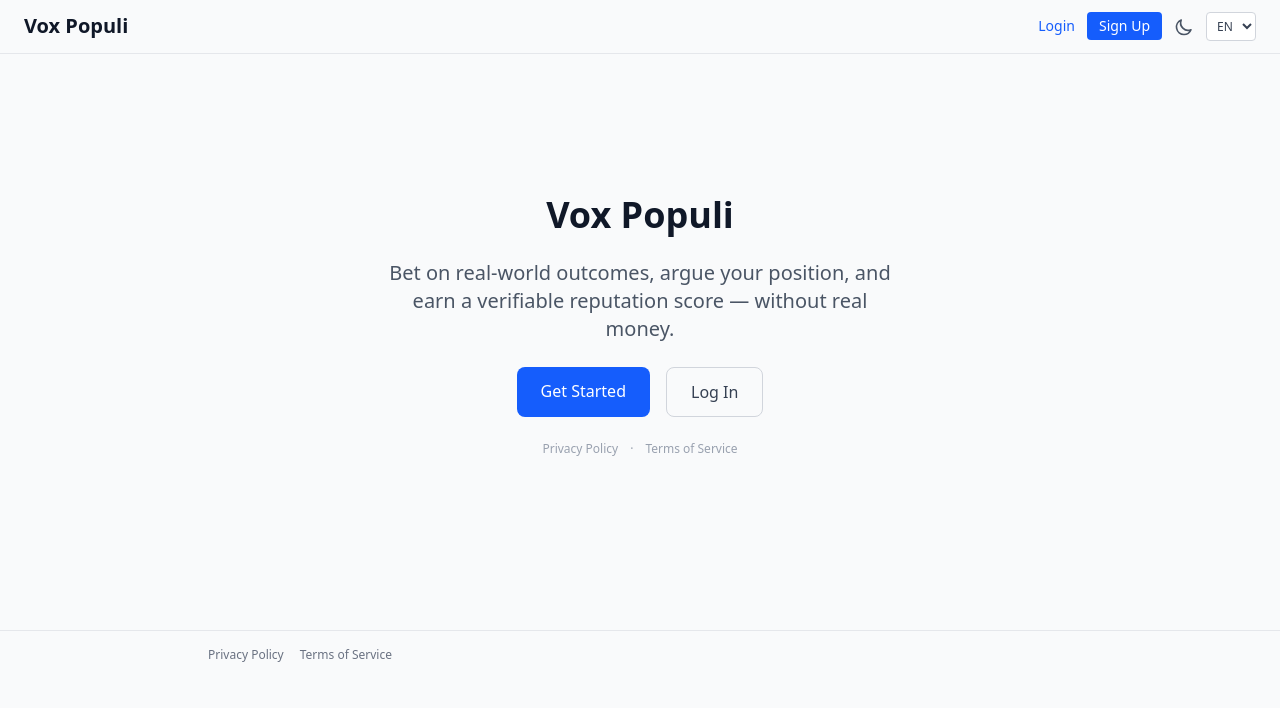
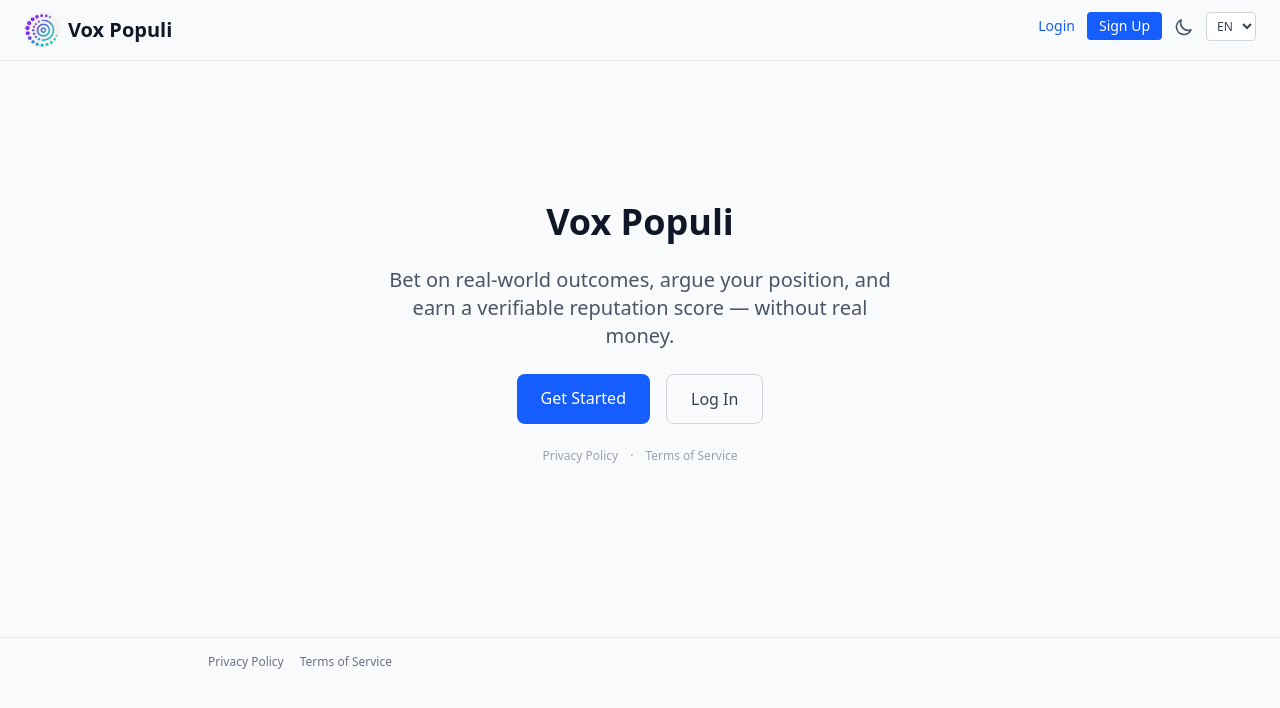
Before and after one commit to dajcs/transcendence, a Next.js app in the folder frontend/: page / in a window 1280 px wide. Shown: the top 708 px of the page. Built offline with nearby package versions, Linux system fonts and the light colour scheme; no server answers.

Commit message:
feat: add logo to nav and favicon

```diff
--- a/frontend/src/app/layout.tsx
+++ b/frontend/src/app/layout.tsx
@@ -12,6 +12,11 @@ const themeScript = `(function(){try{var t=localStorage.getItem('theme');if(t===
 export const metadata: Metadata = {
   title: "Vox Populi",
   description: "Reputation-based prediction markets",
+  icons: {
+    icon: "/voxpopuli-logo.png",
+    shortcut: "/voxpopuli-logo.png",
+    apple: "/voxpopuli-logo.png",
+  },
 };
 
 export default function RootLayout({ children }: { children: React.ReactNode }) {
--- a/frontend/src/components/nav/TopNav.tsx
+++ b/frontend/src/components/nav/TopNav.tsx
@@ -78,7 +78,8 @@ export default function TopNav() {
     <nav className="border-b border-gray-200 dark:border-gray-700">
       {/* Main bar — always visible */}
       <div className="flex items-start justify-between px-4 sm:px-6 py-3 gap-2">
-        <Link href="/" className="font-bold text-xl text-gray-900 dark:text-gray-100 shrink-0">
+        <Link href="/" className="flex shrink-0 items-center gap-2 font-bold text-xl text-gray-900 dark:text-gray-100">
+          <img src="/voxpopuli-logo.png" alt="" className="h-9 w-9 rounded-full object-cover" />
           {t("app.name")}
         </Link>
 
```
Also changed, not shown: frontend/public/voxpopuli-logo.png (added), 1 other file (tests, documents, lock files or other folders).
